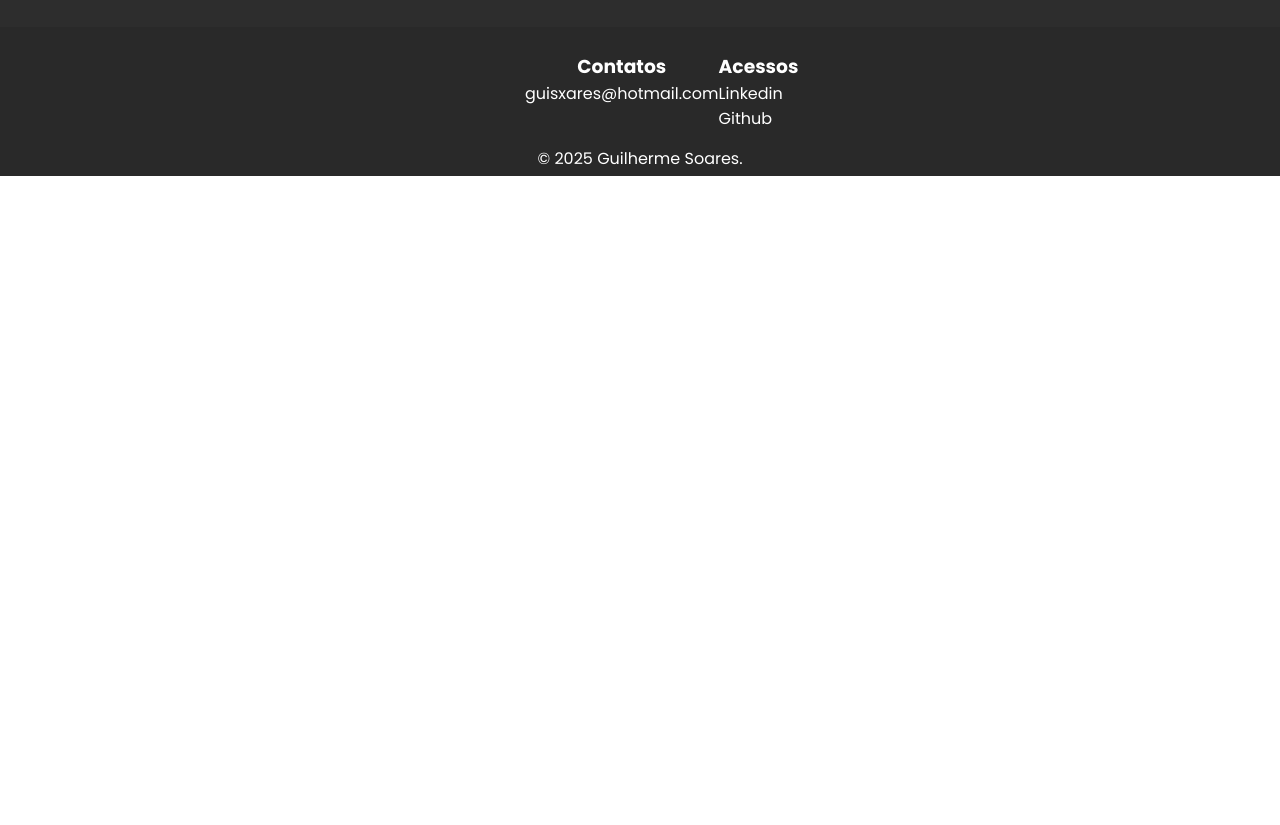
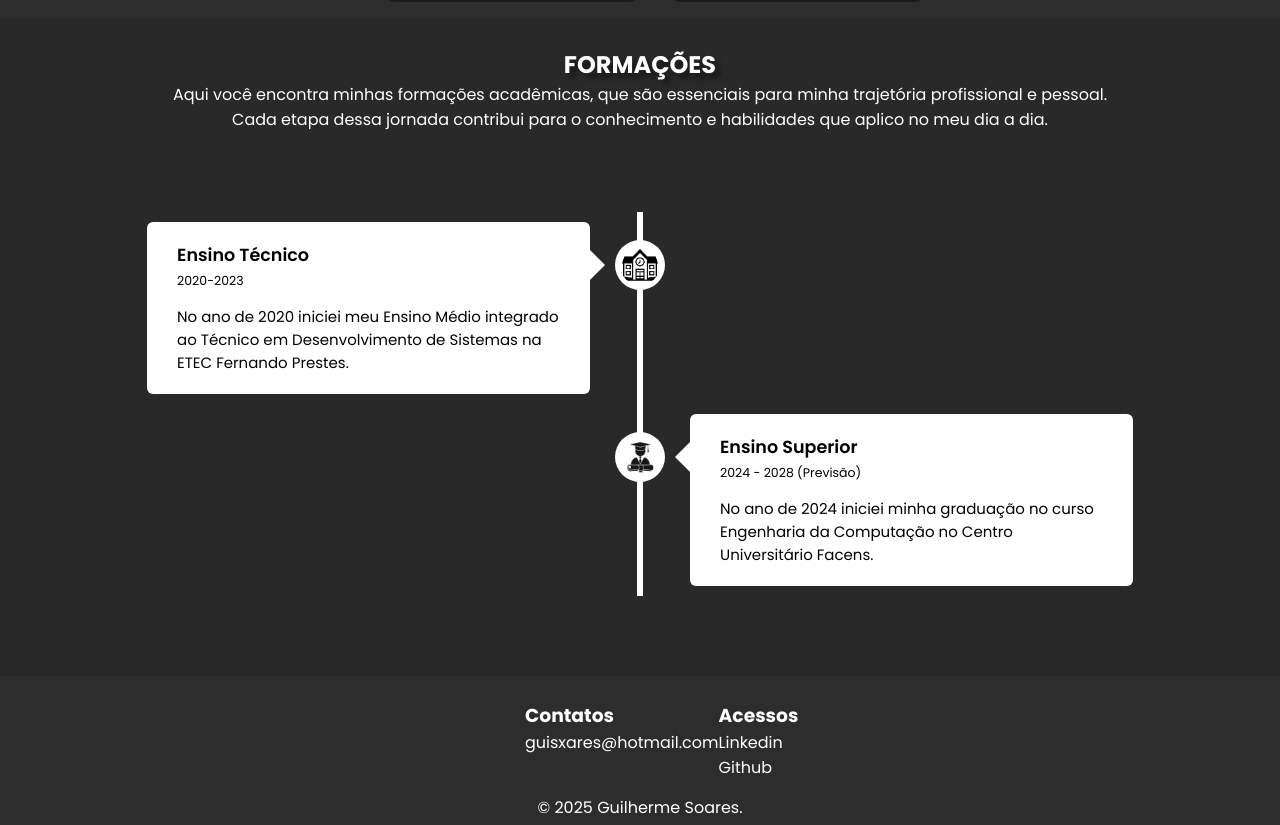
Before and after one commit to guisxares/portifolio, a plain HTML site: page index.html in a window 1280 px wide. Shown: the part 858-1683 px from the top of the page. Before the commit the page ends 1034 px from the top, so only its background shows below. Drawn offline with Linux system fonts and the light colour scheme.

Commit message:
add botões, campo formações

```diff
--- a/index.html
+++ b/index.html
@@ -23,8 +23,8 @@
                     <i class="fa-brands fa-php"></i>
                 </div>
                 <div class="buttons">
-                    <a href="assets/curriculo/cv-guilherme_soares.pdf" download>Currículo</a>
-                    <a href="mailto:guisxares@hotmail.com">Email</a>
+                    <button onclick="window.open('assets/curriculo/cv-guilherme_soares.pdf', '_blank')">Currículo</button>
+                    <button onclick="window.location.href='mailto:guisxares@hotmail.com'"><i class="fa-solid fa-envelope"></i></button>
                 </div>
             </div>
         </div>
@@ -66,6 +66,35 @@
             </div>
         </div>
     </section>
+    <section class="formacoes">
+        <div class="formacoes-info">
+            <h2>FORMAÇÕES</h2>
+            <p>Aqui você encontra minhas formações acadêmicas, que são essenciais para minha trajetória profissional e pessoal.</p>
+            <p>Cada etapa dessa jornada contribui para o conhecimento e habilidades que aplico no meu dia a dia.</p>
+        </div>
+        <div class="timeline">
+            <div class="container left-container">
+                <img src="imgs/school.png">
+                <div class="text-box">
+                    <h3>Ensino Técnico</h3>
+                    <small>2020-2023</small>
+                    <p>No ano de 2020 iniciei meu Ensino Médio integrado ao Técnico em
+                    Desenvolvimento de Sistemas na ETEC Fernando Prestes.</p>
+                    <span class="left-container-arrow"></span>
+                </div>
+            </div>
+            <div class="container right-container">
+                <img src="imgs/faculdade.png">
+                <div class="text-box">
+                    <h3>Ensino Superior</h3>
+                    <small>2024 - 2028 (Previsão)</small>
+                    <p>No ano de 2024 iniciei minha graduação no curso
+                    Engenharia da Computação no Centro Universitário Facens.</p>
+                    <span class="right-container-arrow"></span>
+                </div>
+            </div>
+        </div>
+    </section>
     <footer>
         <div class="topicos">
             <div class="contatos">
--- a/styles/style.css
+++ b/styles/style.css
@@ -26,6 +26,7 @@ header img {
     border-radius: 50%;
     object-fit: cover;
     background-color: #fff;
+    border: dotted #fff 1px;
 }
 
 header p {
@@ -42,6 +43,7 @@ header p {
 
 .header-content h1 {
     margin: 0;
+    text-shadow: 5px 5px 5px #00000077;
 }
 
 .desc {
@@ -49,17 +51,27 @@ header p {
     flex-direction: column;
     gap: 20px;
     font-weight: 300;
-    max-width: 750px;
+    max-width: 500px;
 }
 
-.desc a {
+.buttons {
+    display: flex;
+    gap: 15px;
+}
+
+.buttons button {
+    flex: 1;
     font-weight: bold;
-    padding: 5px 50px;
+    padding: 10px 35px;
     border-radius: 5px 0;
     border: none;
-    background-color: #0000005e;
+    background-color: #000000e3;
+    box-shadow: 5px 5px #0000006e;
     color: #fff;
-    text-decoration: none;
+}
+
+.buttons button:hover {
+    cursor: pointer;
 }
 
 .linguagens {
@@ -68,28 +80,28 @@ header p {
     gap: 15px;
 }
 
-header .linguagens i:hover {
+header .linguagens i:hover, .desc a:hover {
     color: #646060;
 }
 
-.projetos {
+.projetos, .formacoes {
     display: flex;
     flex-direction: column;
     align-items: center;
     gap: 30px;
     background-color: #000000d2;
-    padding: 35px;
+    padding: 30px;
 }
 
-.projetos-info {
+.projetos-info, .formacoes-info {
     display: flex;
     flex-direction: column;
     align-items: center;
     color: #fff;
 }
 
-.projetos-info p {
-    align-items: center;
+.projetos-info h2, .formacoes-info h2 {
+    text-shadow: 5px 5px 5px #00000077;
 }
 
 .projetos-cards {
@@ -108,6 +120,7 @@ header .linguagens i:hover {
     width: 255px;
     position: relative;
     border-radius: 10px;
+    box-shadow: 15px 15px #0000006b;
 }
 
 .proj-card-bottom {
@@ -141,8 +154,126 @@ header .linguagens i:hover {
     list-style: none;
 }
 
+.formacoes {
+    position: relative;
+    background-color: #000000d6;
+}
+
+.formacoes-itens {
+    display: flex;
+    flex-direction: row;
+    justify-content: space-between;
+}
+
+.formacoes-item {
+    background-color: #646060;
+    padding: 15px;
+}
+
+.formacoes-item p {
+    color: #fff;
+}
+
+.timeline {
+    position: relative;
+    max-width: 1200px;
+    margin: 50px auto;
+}
+
+.container {
+    padding: 10px 50px;
+    position: relative;
+    width: 50%;
+}
+
+.left-container {
+    left: 0;
+}
+
+.right-container {
+    left: 50%;
+}
+
+.left-container img {
+    position: absolute;
+    width: 50px;
+    height: 50px;
+    padding: 5px;
+    font-size: 20px;
+    border-radius: 50%;
+    background-color: #fff;
+    right: -25px;
+    top: 28px;
+    z-index: 10;
+}
+
+.right-container img {
+    position: absolute;
+    width: 50px;
+    height: 50px;
+    padding: 7px;
+    font-size: 20px;
+    border-radius: 50%;
+    background-color: #fff;
+    left: -25px;
+    top: 28px;
+    z-index: 10;
+}
+
+.text-box {
+    padding: 20px 30px;
+    background: #fff;
+    position: relative;
+    border-radius: 6px;
+    font-size: 15px;
+}
+
+.text-box h3 {
+    font-weight: 600;
+}
+
+.text-box small {
+    display: inline-block;
+    margin-bottom: 15px;
+}
+
+.timeline::after {
+    content: '';
+    position: absolute;
+    width: 6px;
+    height: 100%;
+    background: #fff;
+    top: 0;
+    left: 50%;
+    margin-left: -3px;
+}
+
+.left-container-arrow {
+    height: 0;
+    width: 0;
+    position: absolute;
+    top: 28px;
+    z-index: 1;
+    border-top: 15px solid transparent;
+    border-bottom: 15px solid transparent;
+    border-left: 15px solid #fff;
+    right: -15px;
+}
+
+.right-container-arrow {
+    height: 0;
+    width: 0;
+    position: absolute;
+    top: 28px;
+    z-index: 1;
+    border-top: 15px solid transparent;
+    border-bottom: 15px solid transparent;
+    border-right: 15px solid #fff;
+    left: -15px;
+}
+
 footer {
-    background-color: #000000d6;
+    background-color: #000000d2;
     color: #fff;
     padding: 25px 25px 5px 25px;
 }
@@ -170,10 +301,6 @@ footer .contatos, .acessos {
     flex-direction: column;
 }
 
-footer .contatos, .acessos h2{
-    text-align: center;
-}
-
 .acessos a:hover {
     color: #646060;
     text-decoration: underline;
```
Also changed, not shown: imgs/faculdade.png (added), imgs/school.png (added).
